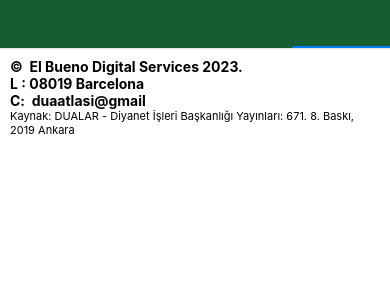
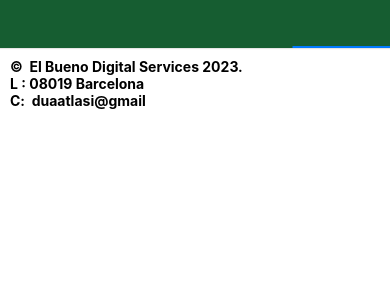
Before and after one commit to xxobenxx/Dua-Atlasi-Test-Flight-Ver, a React Native app: screen /HAKKINDA in a window 390 px wide. Shown: the top 300 px of the page. Built offline with nearby package versions, Linux system fonts and the light colour scheme.

Commit message:
DUA ATLASI App. Final
about page updates

```diff
--- a/pages/About.js
+++ b/pages/About.js
@@ -23,7 +23,7 @@ const About = () => {
       <Text style={{fontWeight: "bold"}}>C:  duaatlasi@gmail </Text>
 
 
-      <Text style={{fontSize: 11}}>Kaynak: DUALAR - Diyanet İşleri Başkanlığı Yayınları: 671. 8. Baskı, 2019 Ankara </Text>
+      {/* <Text style={{fontSize: 11}}>Kaynak: DUALAR - Diyanet İşleri Başkanlığı Yayınları: 671. 8. Baskı, 2019 Ankara </Text>  */}
       </View>
 
 
```
